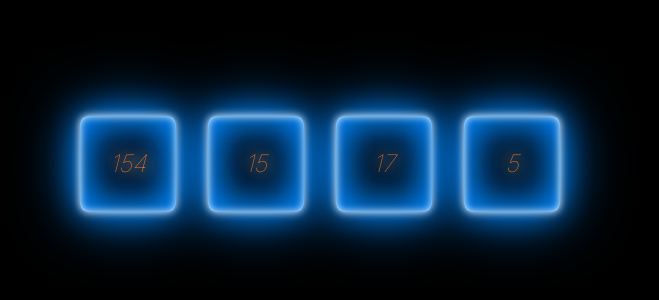
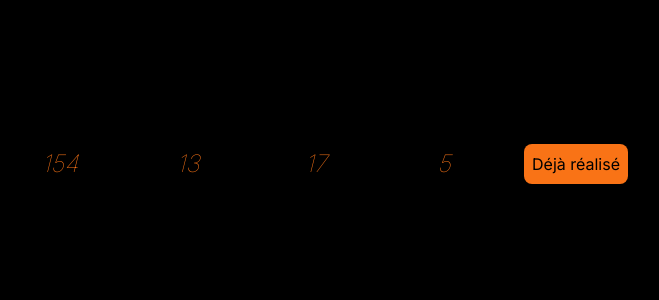
Before and after one commit to Brolyus/mycountdown, a Next.js app: page / in a window 1280 px wide. Shown: the part 236-536 px from the top of the page, without its empty margins (320-979 px from the left). Built offline with nearby package versions, Linux system fonts and the light colour scheme.

Commit message:
fix counter and add a new one for elapsed time

```diff
--- a/src/app/page.tsx
+++ b/src/app/page.tsx
@@ -2,30 +2,39 @@
 import React, { useState, useEffect } from 'react'
 
 export default function Home() {
-  const targetDate = '2024-08-15T07:00:00'
-  const calculateTimeRemaining = () => {
+  const targetDate = '2024-08-15T05:00:00'
+  const startingDate = '2024-07-12T09:00:00'
+
+  const calculateTimeRemainingAndElapsed = () => {
     const now = new Date().getTime()
     const targetTime = new Date(targetDate).getTime()
     const timeDifference = targetTime - now
+    const startingTime = new Date(startingDate).getTime()
+    const elapsedTime = now - startingTime
 
     if (timeDifference <= 0) {
       // La date cible est passée
-      return { days: 0, hours: 0, minutes: 0, seconds: 0 }
+      return { days: 0, hours: 0, minutes: 0, seconds: 0, daysElapsed: 0, hoursElapsed: 0, minutesElapsed: 0, secondsElapsed: 0}
     }
 
     const days = Math.floor(timeDifference / (1000 * 60 * 60 * 24))
     const hours = Math.floor((timeDifference % (1000 * 60 * 60 * 24)) / (1000 * 60 * 60))
     const minutes = Math.floor((timeDifference % (1000 * 60 * 60)) / (1000 * 60))
     const seconds = Math.floor((timeDifference % (1000 * 60)) / 1000)
+    const daysElapsed = Math.floor(elapsedTime / (1000 * 60 * 60 * 24))
+    const hoursElapsed = Math.floor((elapsedTime % (1000 * 60 * 60 * 24)) / (1000 * 60 * 60))
+    const minutesElapsed = Math.floor((elapsedTime % (1000 * 60 * 60)) / (1000 * 60))
+    const secondsElapsed = Math.floor((elapsedTime % (1000 * 60)) / 1000)
 
-    return { days, hours, minutes, seconds }
+    return { days, hours, minutes, seconds, daysElapsed, hoursElapsed, minutesElapsed, secondsElapsed }
   }
 
-  const [timeRemaining, setTimeRemaining] = useState(calculateTimeRemaining)
+  const [timer, setTimer] = useState(calculateTimeRemainingAndElapsed)
+  const [toggleElapsed, setToggleElapsed] = useState(false)
 
   useEffect(() => {
     const interval = setInterval(() => {
-      setTimeRemaining(calculateTimeRemaining)
+      setTimer(calculateTimeRemainingAndElapsed)
     }, 1000)
 
     return () => clearInterval(interval)
@@ -33,22 +42,20 @@ export default function Home() {
   return (
     <main className="flex h-screen w-full items-center justify-center p-24 bg-black">
       <div className="flex flex-col md:flex-row justify-center items-center gap-8 ">
-        <div>
-          <p className="animate-flicker font-thin italic text-orange-500 p-5 rounded-lg text-2xl w-24 h-24 flex items-center justify-center">{timeRemaining.days}</p>
-          {/* <p className='text-2xl font-thin italic rounded-lg'>Jours</p> */}
+        <div className="font-thin italic text-orange-500 p-5 rounded-lg text-2xl w-24 h-24 flex items-center justify-center">
+          <p>
+            {toggleElapsed ? timer.daysElapsed : timer.days}</p>
         </div>
-        <div className="animate-flicker font-thin italic text-orange-500 p-5 rounded-lg text-2xl w-24 h-24 flex items-center justify-center">
-          <p>{timeRemaining.hours}</p>
-          {/* <p className='text-2xl font-thin italic rounded-lg'> Heures</p> */}
+        <div className="font-thin italic text-orange-500 p-5 rounded-lg text-2xl w-24 h-24 flex items-center justify-center">
+          <p>{toggleElapsed ? timer.hoursElapsed : timer.hours}</p>
         </div>
-        <div className="animate-flicker font-thin italic text-orange-500 p-5 rounded-lg text-2xl w-24 h-24 flex items-center justify-center">
-          <p>{timeRemaining.minutes}</p>
-          {/* <p className="text-2xl font-thin italic rounded-lg"> Minutes</p> */}
+        <div className="font-thin italic text-orange-500 p-5 rounded-lg text-2xl w-24 h-24 flex items-center justify-center">
+          <p>{toggleElapsed ? timer.minutesElapsed : timer.minutes}</p>
         </div>
-        <div className="animate-flicker font-thin italic text-orange-500 p-5 rounded-lg text-2xl w-24 h-24 flex items-center justify-center">
-          <p>{timeRemaining.seconds}</p>
-          {/* <p className="text-2xl font-thin italic rounded-lg">Secondes</p> */}
+        <div className="font-thin italic text-orange-500 p-5 rounded-lg text-2xl w-24 h-24 flex items-center justify-center">
+          <p>{toggleElapsed ? timer.secondsElapsed : timer.seconds}</p>
         </div>
+      <button onClick={() => setToggleElapsed(!toggleElapsed)} className=" bg-orange-500 text-black p-2 rounded-lg">{toggleElapsed ? "Nid d'amour" : "Déjà réalisé" }</button>
       </div>
     </main>
   )
```
